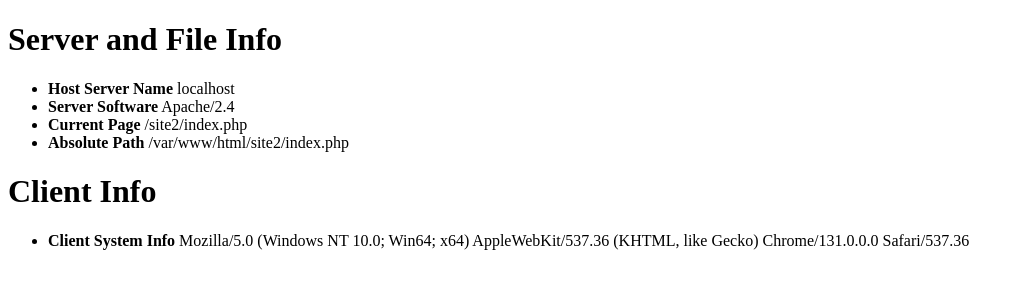
After one commit to conradknapp/php7-basic-sites, a PHP site: page /site2/index.php in a window 1280 px wide. The commit adds this page. Shown: the top 300 px of the page, without its empty margins (0-1023 px from the left). Run offline with PHP 8.4, Linux system fonts and the light colour scheme.

Commit message:
Finishes site 2

```diff
--- /dev/null
+++ b/site2/index.php
@@ -0,0 +1,35 @@
+<?php include 'server-info.php'; ?>
+<!DOCTYPE html>
+<html lang="en">
+<head>
+  <meta charset="UTF-8">
+  <meta name="viewport" content="width=device-width, initial-scale=1.0">
+  <meta http-equiv="X-UA-Compatible" content="ie=edge">
+  <title>Server & Client Info</title>
+</head>
+<body>
+  <h1>Server and File Info</h1>
+  <?php if($server): ?>
+    <ul>
+      <?php foreach($server as $key => $value): ?>
+        <li>
+        <strong><?php echo $key; ?></strong>
+        <?php echo $value; ?>
+        </li>
+      <?php endforeach; ?>
+    </ul>
+  <?php endif; ?>
+
+  <h1>Client Info</h1>
+  <?php if($client): ?>
+    <ul>
+      <?php foreach($client as $key => $value): ?>
+        <li>
+          <strong><?php echo $key; ?></strong>
+          <?php echo $value; ?>
+        </li>
+      <?php endforeach; ?>
+    </ul>
+<?php endif; ?>
+</body>
+</html>
--- a/site2/server-info.php
+++ b/site2/server-info.php
@@ -1,3 +1,13 @@
 <?php
-  # SERVER INFO
+  $server = [
+    'Host Server Name' => $_SERVER['SERVER_NAME'],
+    'Server Software' => $_SERVER['SERVER_SOFTWARE'],
+    'Current Page' => $_SERVER['PHP_SELF'],
+    'Absolute Path' => $_SERVER['SCRIPT_FILENAME']
+  ];
+
+  $client = [
+    'Client System Info' => $_SERVER['HTTP_USER_AGENT']
+  ];
+
 ?>
```
